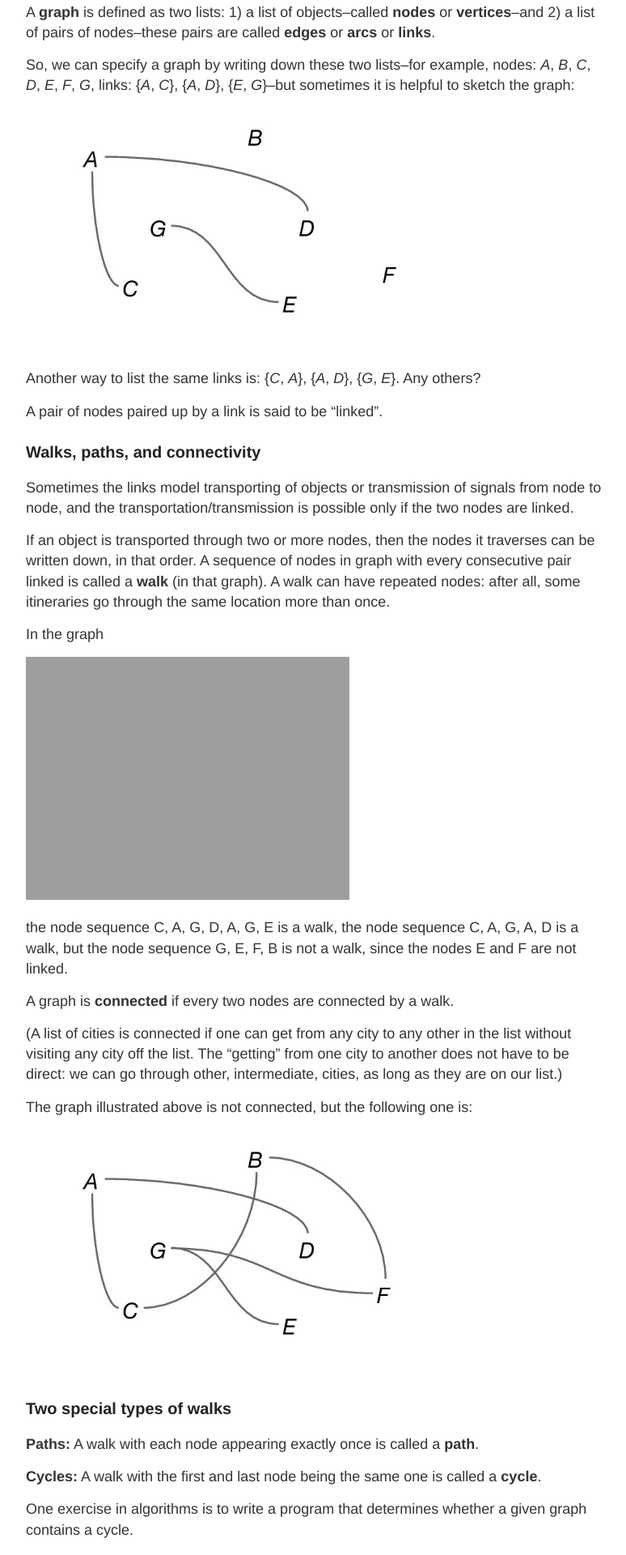
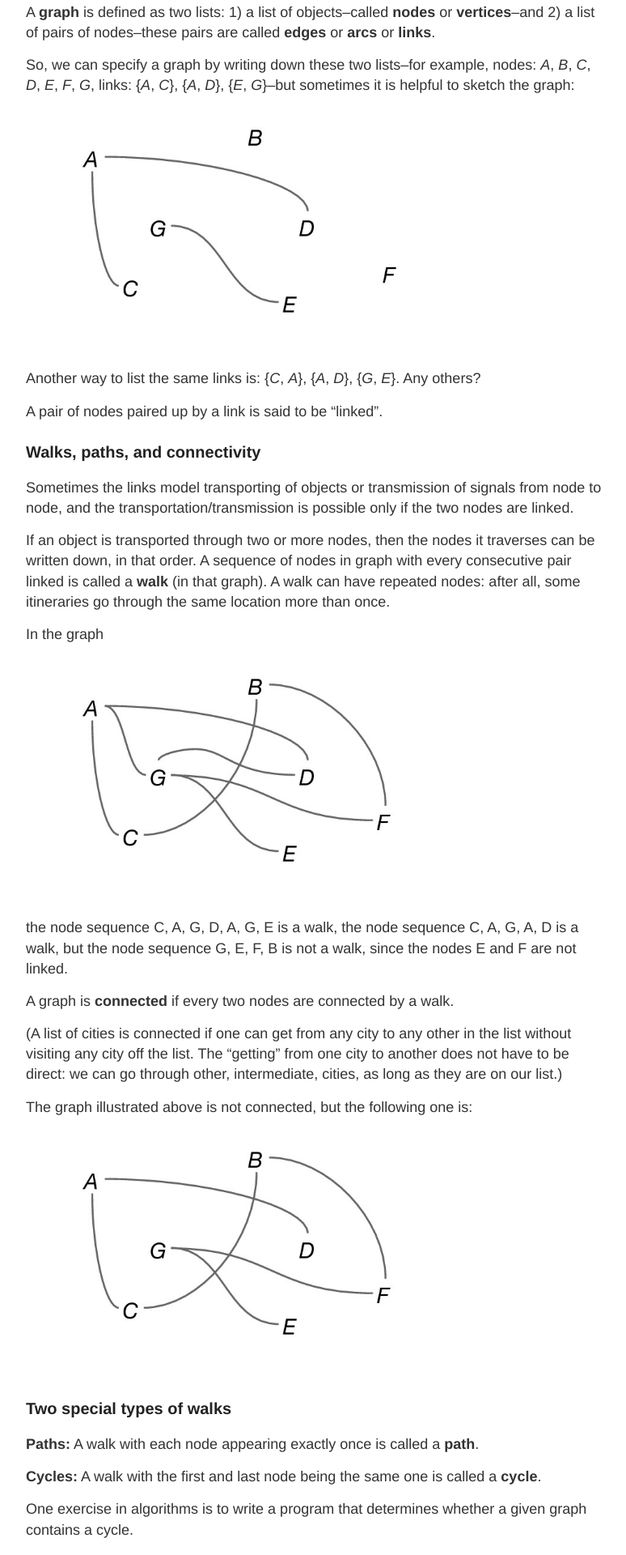
Before and after one commit to datacompass/datacompass.github.io, a Jekyll site: the page built from _posts/2017-8-5-graphs-and-trees.md, in a window 1280 px wide. Shown: the part 405-2325 px from the top of the page at 81% size, without its empty margins (248-1022 px from the left). Built offline with Jekyll 4.4.1, drawn with Linux system fonts in a browser that asks for light colours.

Commit message:
Update 2017-8-5-graphs-and-trees.md

```diff
--- a/_posts/2017-8-5-graphs-and-trees.md
+++ b/_posts/2017-8-5-graphs-and-trees.md
@@ -28,7 +28,7 @@ If an object is transported through two or more nodes, then the nodes it travers
 
 In the graph
 
-![linear fit]({{ site.url }}/images/graph-example-with-walks.jpg){:height="300px" width = "400px"}
+![linear fit]({{ site.url }}/images/graph-example-with-paths.jpg){:height="300px" width = "400px"}
 
 the node sequence C, A, G, D, A, G, E is a walk, the node sequence C, A, G, A, D is a walk, but the node sequence G, E, F, B is not a walk, since the nodes E and F are not linked.
 
```
